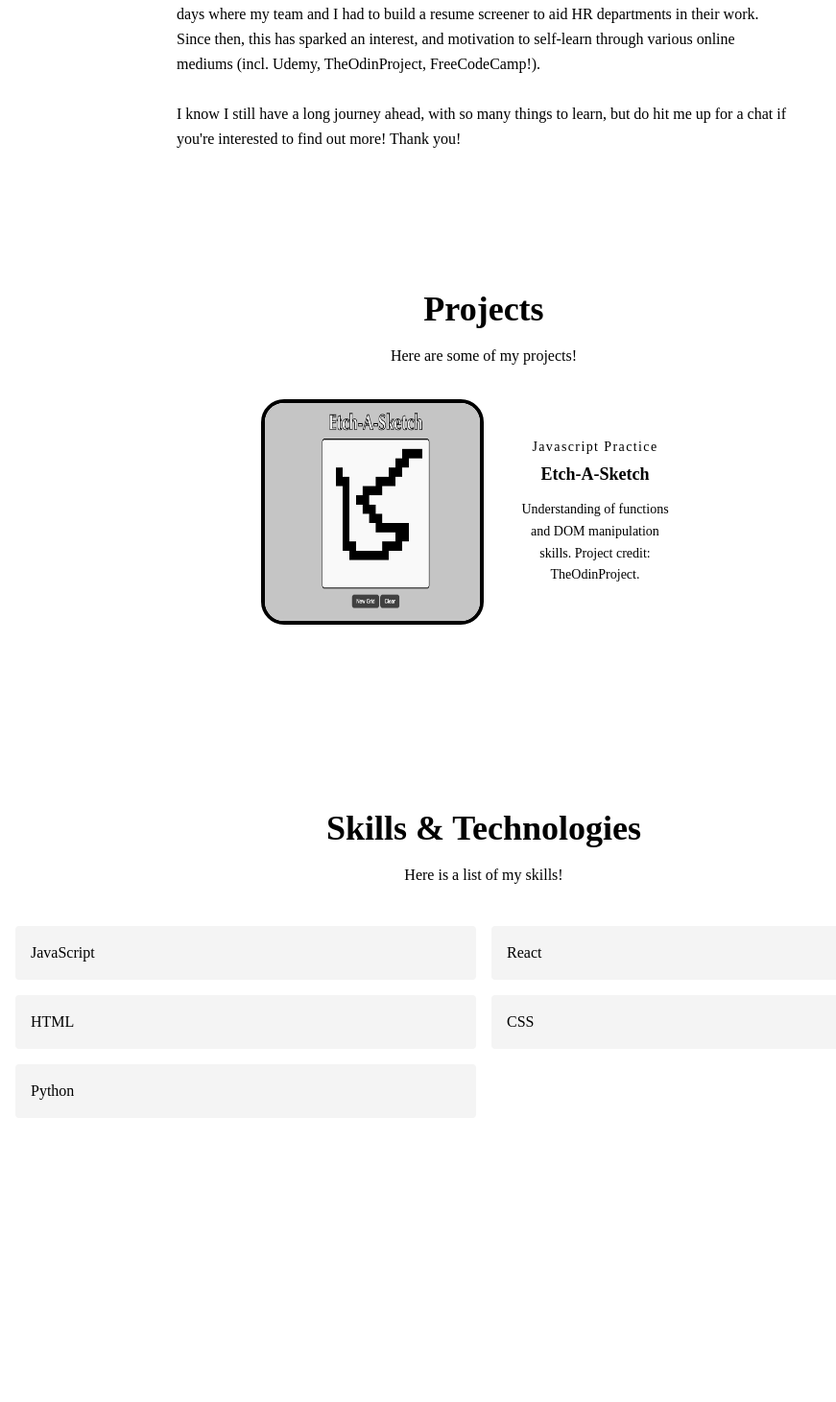
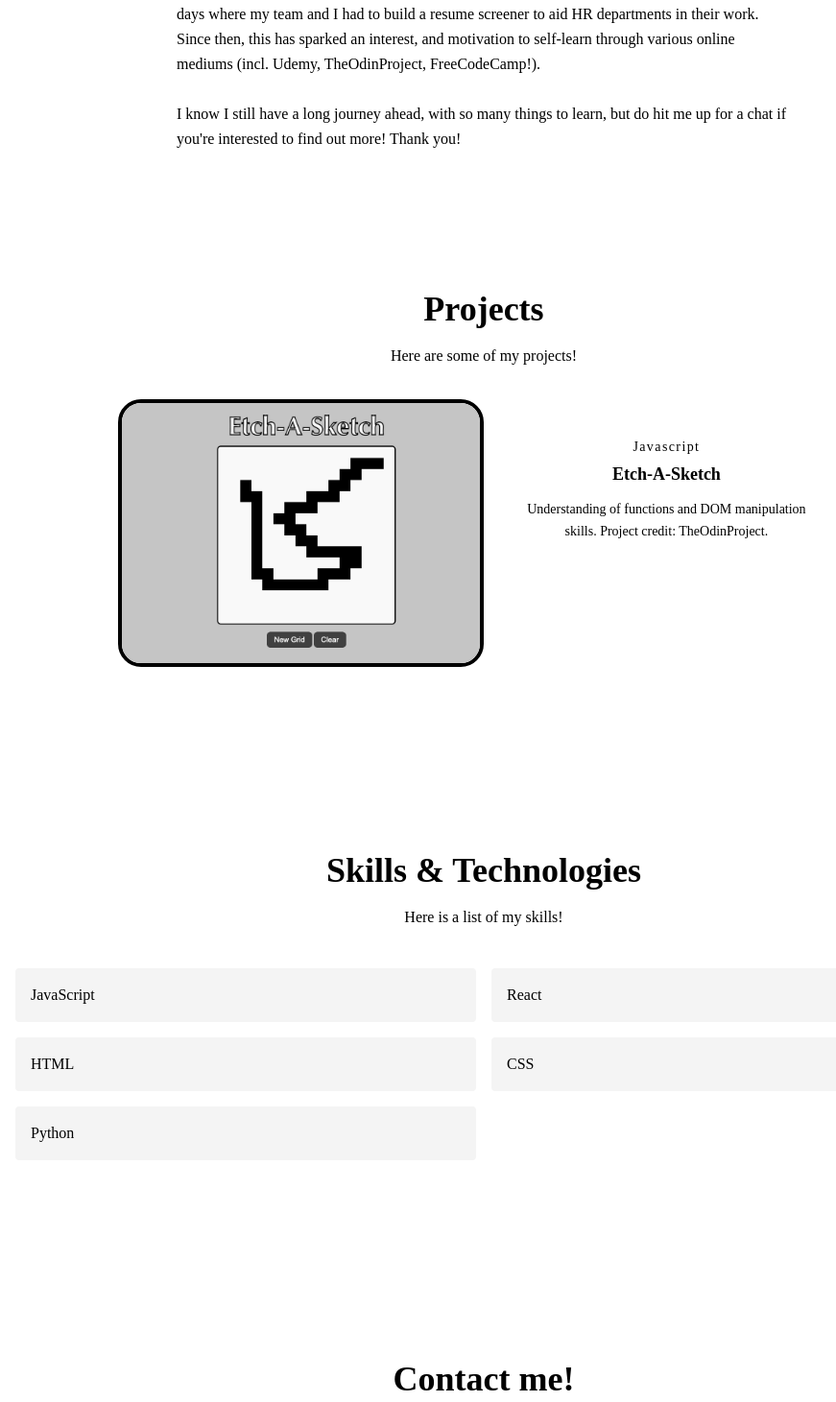
Before and after one commit to jordung/portfolio, a React (Create React App) app: page / in a window 1280 px wide. Shown: the part 1336-2797 px from the top of the page at 96% size, without its empty margins (136-1007 px from the left). Before the commit the page ends 2597 px from the top, so only its background shows below. Built offline with nearby package versions, Linux system fonts and the light colour scheme.

Commit message:
big fixes for images + added contact me section

```diff
--- a/src/App.js
+++ b/src/App.js
@@ -5,6 +5,7 @@ import Hero from "./components/Hero";
 import About from "./components/About";
 import Projects from "./components/Projects";
 import Skills from "./components/Skills";
+import Contact from "./components/Contact";
 import Fade from "react-reveal/Fade";
 
 function App() {
@@ -16,6 +17,7 @@ function App() {
         <About />
         <Projects />
         <Skills />
+        <Contact />
       </Fade>
     </main>
   );
--- a/src/components/About.js
+++ b/src/components/About.js
@@ -11,7 +11,8 @@ export default function About() {
           </h1>
           <img
             src={picture}
-            className="w-1/6 rounded-lg mb-5 border-4 border-gray-400"
+            className="w-1/6 rounded-lg mb-5 border-4 border-gray-400 max-sm:w-1/2"
+            alt="jordan"
           />
           <p className="lg:w-2/3 mx-auto max-sm:text-sm leading-relaxed text-base -mb-12 text-left">
             Hello! I'm Jordan, a hopeful front-end development enthusiast.
--- /dev/null
+++ b/src/components/Contact.js
@@ -0,0 +1,27 @@
+import React from "react";
+
+export default function Contact() {
+  return (
+    <section id="contact" className="text-black-400 bg-white-900 body-font">
+      <div className="ccontainer px-5 py-28 mx-auto text-center lg:px-40 max-sm:py-5">
+        <div className="flex flex-col w-full mb-20 items-center">
+          <h1 className="sm:text-4xl text-3xl font-bold title-font mb-4 text-black">
+            Contact me!
+          </h1>
+          <p className="lg:w-2/3 mx-auto max-sm:text-sm leading-relaxed text-base -mb-12 text-center">
+            Hey there, for a quick coffee chat, you can reach out to me at
+            <em> jordanayd@gmail.com</em>
+            <div className="flex flex-col items-center my-5">
+              <button
+                className="font-bold px-5 py-2 border-4 rounded-xl bg-gray-200 hover:bg-gray-300 hover:border-gray-300"
+                onClick={() => (window.location = "mailto:jordanayd@gmail.com")}
+              >
+                Email
+              </button>
+            </div>
+          </p>
+        </div>
+      </div>
+    </section>
+  );
+}
--- a/src/components/Navbar.js
+++ b/src/components/Navbar.js
@@ -1,5 +1,6 @@
 import React from "react";
 import resume from "../assets/jordan_ang_resume_2022.docx";
+import github from "../assets/github.png";
 
 export default function Navbar() {
   return (
@@ -13,8 +14,9 @@ export default function Navbar() {
         <nav className="md:mr-auto md:ml-4 md:py-1 md:pl-4 md:border-l md:border-black max-sm:ml-3 max-sm:text-xs max-sm:items-start flex flex-wrap items-center text-base justify-center">
           <a href="https://github.com/jordung">
             <img
-              src="./github.png"
+              src={github}
               className="w-8 mr-5 hover:opacity-50 max-sm:w-4"
+              alt="github logo"
             />
           </a>
           <a href="#about" className="mr-5 text-gray-800 hover:text-gray-400">
@@ -29,6 +31,10 @@ export default function Navbar() {
           <a href="#skills" className="mr-5 text-gray-800 hover:text-gray-400">
             Skills
           </a>
+
+          <a href="#contact" className="mr-5 text-gray-800 hover:text-gray-400">
+            Contact
+          </a>
         </nav>
         <a
           className="inline-flex items-center justify-items-center bg-gray-200 border-0 py-1 px-3 max-sm:text-xs max-sm:mt-0 focus:outline-none hover:bg-gray-300 rounded text-base mt-4 md:mt-0 text-black"
--- a/src/components/Projects.js
+++ b/src/components/Projects.js
@@ -1,11 +1,10 @@
-// import { CodeIcon } from "@heroicons/react/solid";
 import React from "react";
 import { projects } from "../data";
 
 export default function Projects() {
   return (
     <section id="projects" className="text-black-400 bg-white-900 body-font">
-      <div className="container px-5 py-28 mx-auto text-center lg:px-40">
+      <div className="container px-5 py-28 mx-auto text-center lg:px-40 max-sm:py-5">
         <div className="flex flex-col w-full mb-20">
           <h1 className="sm:text-4xl text-3xl font-bold title-font mb-4 text-black">
             Projects
@@ -19,12 +18,12 @@ export default function Projects() {
             <a
               href={project.link}
               key={project.image}
-              className="w-100 xl:w-1/2 p-4 saturate-0 transition hover:saturate-100"
+              className="w-100 2xl:w-1/2 xl:w-4/5 p-4 saturate-0 transition hover:saturate-100"
             >
               <div className="flex flex-row max-sm:flex-col max-sm:items-center">
                 <img
-                  alt="gallery"
-                  className="w-1/2 max-md:w-200 h-auto border-4 border-black rounded-3xl"
+                  alt={project.title}
+                  className="w-1/2 max-md:w-1/2 h-auto border-4 border-black rounded-3xl"
                   src={project.image}
                 />
                 <div className="px-8 py-10 max-sm:pt-5 w-full bg-white">
--- a/src/components/Skills.js
+++ b/src/components/Skills.js
@@ -4,7 +4,7 @@ import { skills } from "../data";
 export default function Skills() {
   return (
     <section id="skills">
-      <div className="container px-5 py-20 mx-auto">
+      <div className="container px-5 py-20 mx-auto max-sm:py-5">
         <div className="text-center mb-20">
           <h1 className="sm:text-4xl text-3xl font-bold title-font text-black mb-4">
             Skills &amp; Technologies
--- a/src/data.js
+++ b/src/data.js
@@ -1,10 +1,10 @@
 export const projects = [
   {
     title: "Etch-A-Sketch",
-    subtitle: "Javascript Practice",
+    subtitle: "Javascript",
     description:
       "Understanding of functions and DOM manipulation skills. Project credit: TheOdinProject.",
-    image: "./etch-a-sketch.png",
+    image: require("./assets/etch-a-sketch.png"),
     link: "https://github.com/jordung/etch-a-sketch",
   },
 ];
```
Also changed, not shown: src/assets/etch-a-sketch.png (added), src/assets/github.png (renamed from public/github.png).
